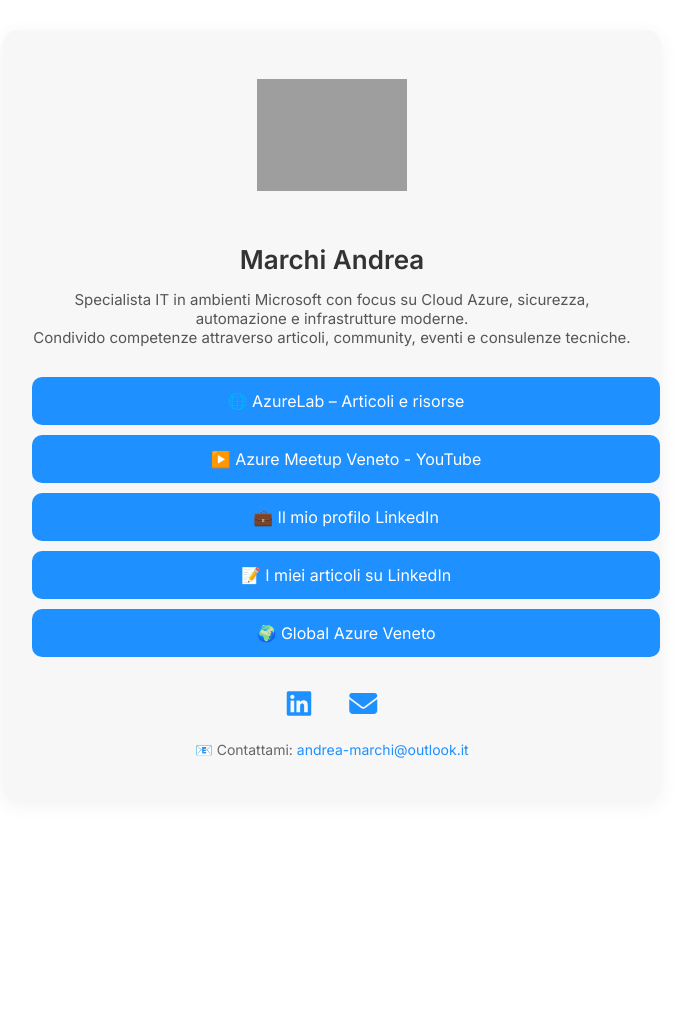
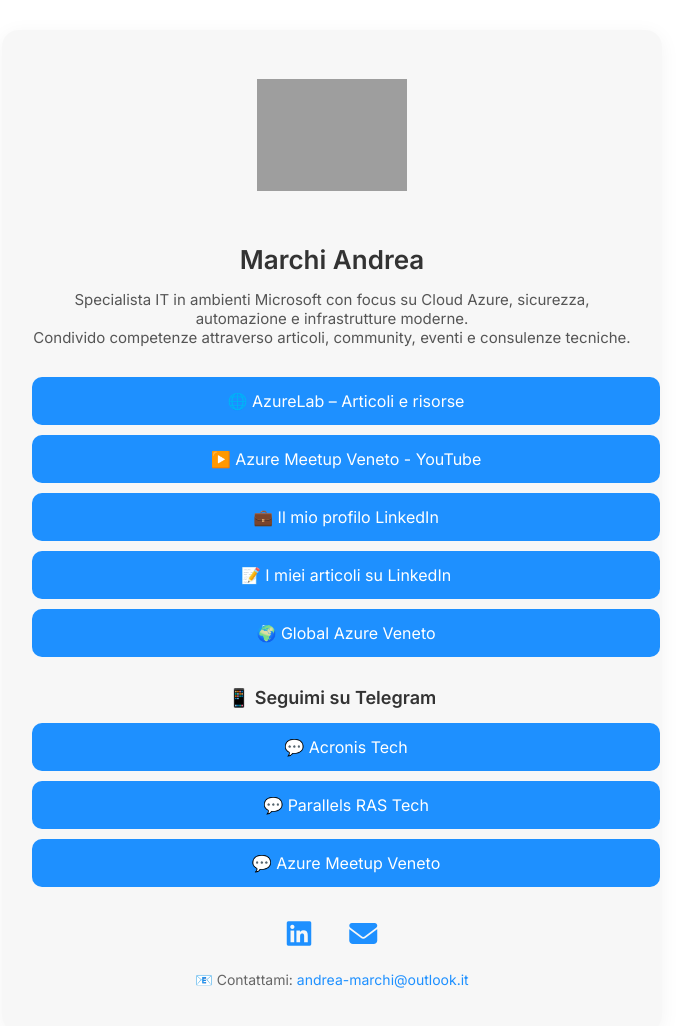
Before and after one commit to andrea-marchi/pagina-personale, a plain HTML site: page index.html in a window 1280 px wide. Shown: the whole page, without its empty margins (308-999 px from the left). Before the commit the page ends 832 px from the top, so only its background shows below. Drawn offline with Linux system fonts and the light colour scheme; grey boxes are pictures that could not be loaded.

Commit message:
aggiunta telegram

```diff
--- a/index.html
+++ b/index.html
@@ -101,6 +101,13 @@
     <a href="https://www.linkedin.com/in/andrea-marchi-18057958/recent-activity/articles/" class="button" target="_blank">📝 I miei articoli su LinkedIn</a>
     <a href="https://veneto.globalazure.it/" class="button" target="_blank">🌍 Global Azure Veneto</a>
 
+    <h2 style="margin-top: 30px; font-size: 18px;">📱 Seguimi su Telegram</h2>
+
+    <a href="https://t.me/+9yD9U_blSuY5NGNk" class="button" target="_blank">💬 Acronis Tech</a>
+    <a href="https://t.me/+M7VtuiAKp1xmYjk0" class="button" target="_blank">💬 Parallels RAS Tech</a>
+    <a href="https://t.me/+pSqFUtjYUWs2NTVk" class="button" target="_blank">💬 Azure Meetup Veneto</a>
+
+
     <div class="social-icons">
       <a href="https://www.linkedin.com/in/andreamarchi/" target="_blank" title="LinkedIn">
         <i class="fab fa-linkedin"></i>
```
